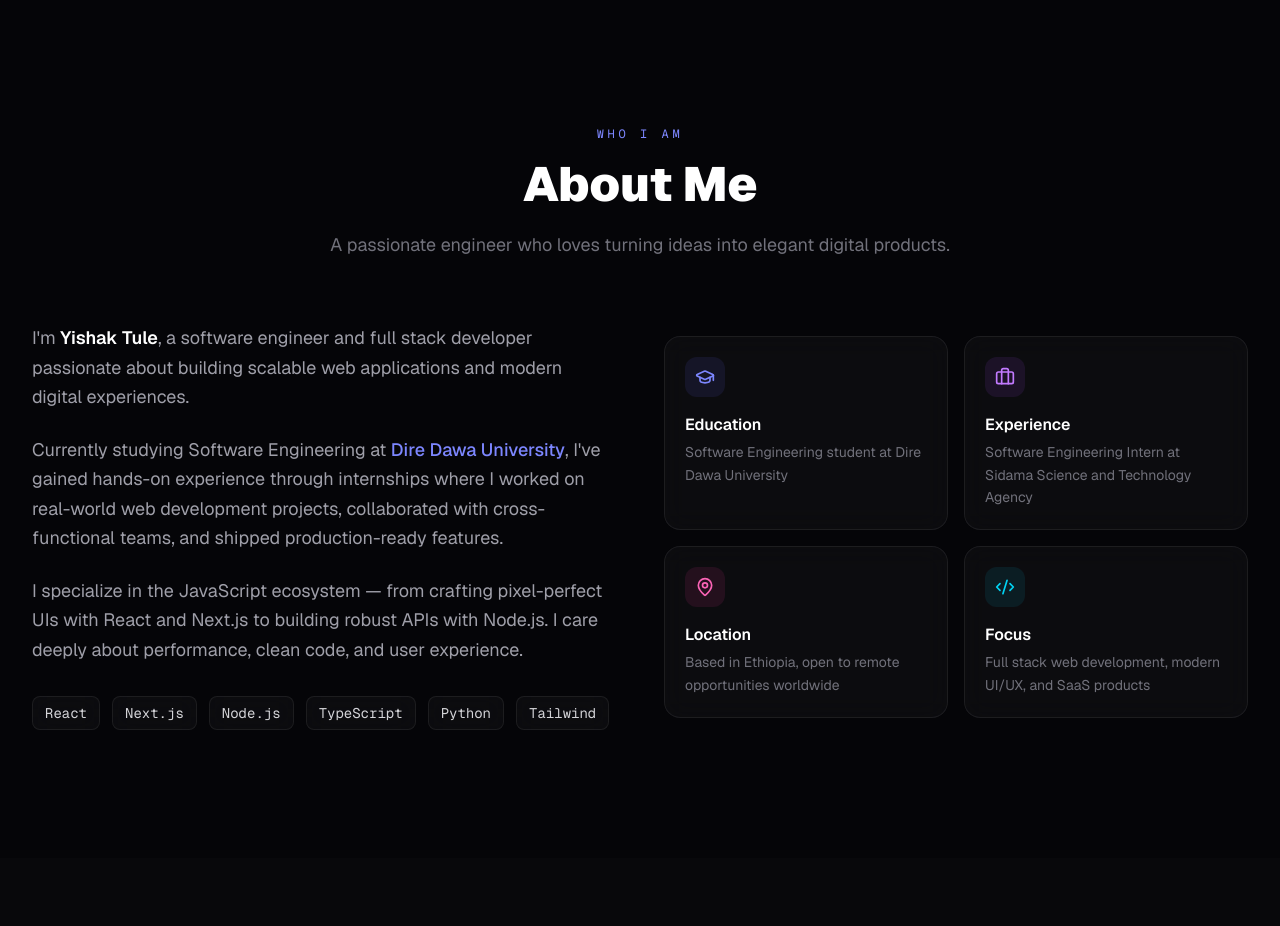
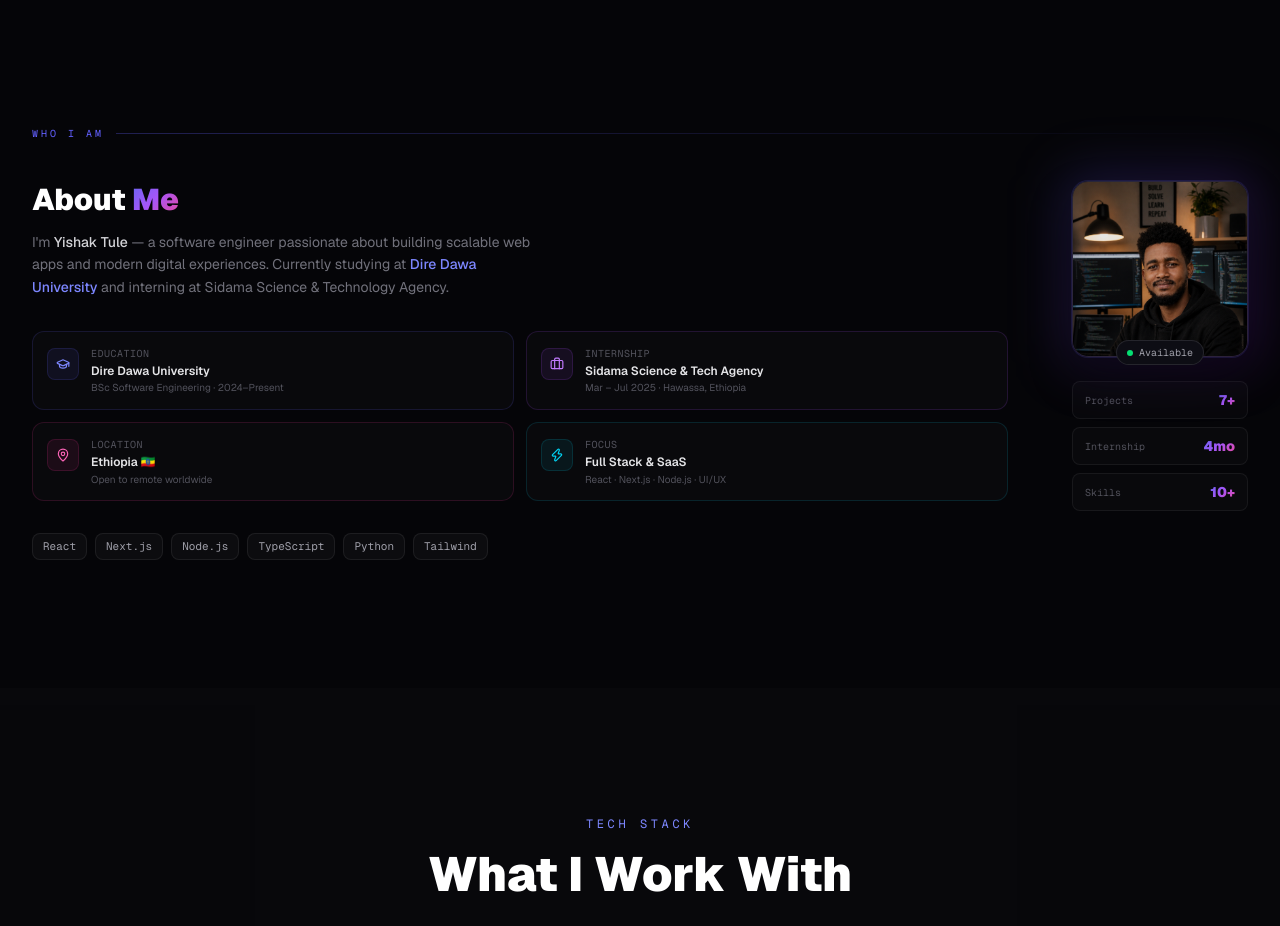
Before and after one commit to isakhu/yishak-tule, a Next.js app: page / in a window 1280 px wide. Shown: the part 820-1746 px from the top of the page. Built offline with nearby package versions, Linux system fonts and the light colour scheme.

Commit message:
Redesign About: compact modern layout, smaller text, eye-catching cards

```diff
--- a/components/About.tsx
+++ b/components/About.tsx
@@ -1,130 +1,215 @@
 "use client";
 
 import { motion } from "framer-motion";
-import { GraduationCap, Briefcase, MapPin, Code2 } from "lucide-react";
+import { GraduationCap, Briefcase, MapPin, Code2, Zap } from "lucide-react";
 import Image from "next/image";
 import SectionWrapper from "./SectionWrapper";
-import SectionHeading from "./SectionHeading";
 
 const highlights = [
   {
     icon: GraduationCap,
-    title: "Education",
-    desc: "Software Engineering student at Dire Dawa University",
+    label: "Education",
+    value: "Dire Dawa University",
+    sub: "BSc Software Engineering · 2024–Present",
     color: "text-indigo-400",
-    bg: "bg-indigo-500/10",
-    border: "border-indigo-500/20",
+    bg: "bg-indigo-500/8",
+    border: "border-indigo-500/15",
+    dot: "bg-indigo-400",
   },
   {
     icon: Briefcase,
-    title: "Experience",
-    desc: "Software Engineering Intern at Sidama Science and Technology Agency",
+    label: "Internship",
+    value: "Sidama Science & Tech Agency",
+    sub: "Mar – Jul 2025 · Hawassa, Ethiopia",
     color: "text-purple-400",
-    bg: "bg-purple-500/10",
-    border: "border-purple-500/20",
+    bg: "bg-purple-500/8",
+    border: "border-purple-500/15",
+    dot: "bg-purple-400",
   },
   {
     icon: MapPin,
-    title: "Location",
-    desc: "Based in Ethiopia, open to remote opportunities worldwide",
+    label: "Location",
+    value: "Ethiopia 🇪🇹",
+    sub: "Open to remote worldwide",
     color: "text-pink-400",
-    bg: "bg-pink-500/10",
-    border: "border-pink-500/20",
+    bg: "bg-pink-500/8",
+    border: "border-pink-500/15",
+    dot: "bg-pink-400",
   },
   {
-    icon: Code2,
-    title: "Focus",
-    desc: "Full stack web development, modern UI/UX, and SaaS products",
+    icon: Zap,
+    label: "Focus",
+    value: "Full Stack & SaaS",
+    sub: "React · Next.js · Node.js · UI/UX",
     color: "text-cyan-400",
-    bg: "bg-cyan-500/10",
-    border: "border-cyan-500/20",
+    bg: "bg-cyan-500/8",
+    border: "border-cyan-500/15",
+    dot: "bg-cyan-400",
   },
 ];
+
+const stack = ["React", "Next.js", "Node.js", "TypeScript", "Python", "Tailwind"];
 
 export default function About() {
   return (
     <SectionWrapper id="about">
-      <SectionHeading
-        label="Who I Am"
-        title="About Me"
-        subtitle="A passionate engineer who loves turning ideas into elegant digital products."
-      />
+      {/* Section label */}
+      <div className="flex items-center gap-3 mb-10">
+        <p className="text-[10px] font-mono tracking-[0.3em] text-indigo-500 uppercase">
+          Who I Am
+        </p>
+        <div className="flex-1 h-px bg-gradient-to-r from-indigo-500/30 to-transparent" />
+      </div>
 
-      <div className="grid lg:grid-cols-2 gap-12 items-center">
-        {/* Text */}
+      <div className="grid lg:grid-cols-[1fr_auto] gap-10 lg:gap-16 items-start">
+
+        {/* ── LEFT ── */}
+        <div className="space-y-8">
+
+          {/* Headline */}
+          <motion.div
+            initial={{ opacity: 0, y: 16 }}
+            whileInView={{ opacity: 1, y: 0 }}
+            viewport={{ once: true }}
+            transition={{ duration: 0.5 }}
+          >
+            <h2 className="text-2xl sm:text-3xl font-black text-white leading-tight mb-3">
+              About{" "}
+              <span
+                style={{
+                  background: "linear-gradient(135deg,#6366f1,#a855f7,#ec4899)",
+                  WebkitBackgroundClip: "text",
+                  WebkitTextFillColor: "transparent",
+                  backgroundClip: "text",
+                }}
+              >
+                Me
+              </span>
+            </h2>
+            <p className="text-zinc-500 text-sm leading-relaxed max-w-lg">
+              I&apos;m <span className="text-zinc-300 font-medium">Yishak Tule</span> — a software
+              engineer passionate about building scalable web apps and modern digital experiences.
+              Currently studying at{" "}
+              <span className="text-indigo-400 font-medium">Dire Dawa University</span> and
+              interning at Sidama Science &amp; Technology Agency.
+            </p>
+          </motion.div>
+
+          {/* Highlight cards — 2×2 grid */}
+          <motion.div
+            initial={{ opacity: 0, y: 16 }}
+            whileInView={{ opacity: 1, y: 0 }}
+            viewport={{ once: true }}
+            transition={{ duration: 0.5, delay: 0.1 }}
+            className="grid grid-cols-1 sm:grid-cols-2 gap-3"
+          >
+            {highlights.map((h, i) => (
+              <motion.div
+                key={h.label}
+                initial={{ opacity: 0, y: 10 }}
+                whileInView={{ opacity: 1, y: 0 }}
+                viewport={{ once: true }}
+                transition={{ duration: 0.4, delay: 0.1 + i * 0.07 }}
+                whileHover={{ y: -3, scale: 1.01 }}
+                className={`flex items-start gap-3 p-3.5 rounded-xl border ${h.border} bg-white/[0.02] hover:bg-white/[0.04] transition-all duration-200 cursor-default`}
+              >
+                <div className={`w-8 h-8 rounded-lg ${h.bg} border ${h.border} flex items-center justify-center shrink-0 mt-0.5`}>
+                  <h.icon size={14} className={h.color} />
+                </div>
+                <div className="min-w-0">
+                  <p className="text-[10px] font-mono text-zinc-600 uppercase tracking-wider mb-0.5">{h.label}</p>
+                  <p className="text-zinc-200 text-xs font-semibold leading-snug truncate">{h.value}</p>
+                  <p className="text-zinc-600 text-[10px] leading-snug mt-0.5">{h.sub}</p>
+                </div>
+              </motion.div>
+            ))}
+          </motion.div>
+
+          {/* Stack pills */}
+          <motion.div
+            initial={{ opacity: 0 }}
+            whileInView={{ opacity: 1 }}
+            viewport={{ once: true }}
+            transition={{ duration: 0.5, delay: 0.3 }}
+            className="flex flex-wrap gap-2"
+          >
+            {stack.map((tech) => (
+              <span
+                key={tech}
+                className="px-2.5 py-1 rounded-lg text-[11px] font-mono text-zinc-400
+                           bg-white/[0.03] border border-white/[0.07]
+                           hover:text-indigo-400 hover:border-indigo-500/25 transition-colors duration-150 cursor-default"
+              >
+                {tech}
+              </span>
+            ))}
+          </motion.div>
+        </div>
+
+        {/* ── RIGHT: Profile image ── */}
         <motion.div
-          initial={{ opacity: 0, x: -30 }}
-          whileInView={{ opacity: 1, x: 0 }}
+          initial={{ opacity: 0, scale: 0.92 }}
+          whileInView={{ opacity: 1, scale: 1 }}
           viewport={{ once: true }}
-          transition={{ duration: 0.6 }}
-          className="space-y-6"
+          transition={{ duration: 0.6, delay: 0.15 }}
+          className="hidden lg:flex flex-col items-center gap-3"
         >
-          {/* Profile image — visible on mobile above text, hidden on lg (shown in right column) */}
-          <div className="flex justify-center lg:hidden mb-2">
-            <div className="relative w-36 h-36 rounded-full overflow-hidden border-2 border-indigo-500/40 shadow-xl shadow-indigo-500/20">
+          {/* Image */}
+          <div className="relative">
+            <div className="absolute inset-0 rounded-2xl bg-gradient-to-br from-indigo-500/20 to-purple-600/20 blur-xl scale-110" />
+            <div
+              className="relative w-44 h-44 rounded-2xl overflow-hidden border border-white/10"
+              style={{ boxShadow: "0 0 0 1px rgba(99,102,241,0.15), 0 20px 40px rgba(0,0,0,0.4)" }}
+            >
               <Image
                 src="/profile.png"
                 alt="Yishak Tule"
                 fill
                 className="object-cover object-top"
-                sizes="144px"
+                sizes="176px"
               />
+              <div className="absolute inset-0 bg-gradient-to-t from-black/20 to-transparent" />
+            </div>
+
+            {/* Online badge */}
+            <div className="absolute -bottom-2 left-1/2 -translate-x-1/2 flex items-center gap-1.5 px-2.5 py-1 rounded-full bg-[#0d0d14] border border-white/10 text-[10px] font-mono text-zinc-400 whitespace-nowrap">
+              <span className="w-1.5 h-1.5 rounded-full bg-green-400 animate-pulse" />
+              Available
             </div>
           </div>
-          <p className="text-zinc-400 text-lg leading-relaxed">
-            I&apos;m{" "}
-            <span className="text-white font-semibold">Yishak Tule</span>, a
-            software engineer and full stack developer passionate about building
-            scalable web applications and modern digital experiences.
-          </p>
-          <p className="text-zinc-400 text-lg leading-relaxed">
-            Currently studying Software Engineering at{" "}
-            <span className="text-indigo-400 font-medium">
-              Dire Dawa University
-            </span>
-            , I&apos;ve gained hands-on experience through internships where I
-            worked on real-world web development projects, collaborated with
-            cross-functional teams, and shipped production-ready features.
-          </p>
-          <p className="text-zinc-400 text-lg leading-relaxed">
-            I specialize in the JavaScript ecosystem — from crafting pixel-perfect
-            UIs with React and Next.js to building robust APIs with Node.js. I
-            care deeply about performance, clean code, and user experience.
-          </p>
 
-          <div className="flex flex-wrap gap-3 pt-2">
-            {["React", "Next.js", "Node.js", "TypeScript", "Python", "Tailwind"].map((tech) => (
-              <span
-                key={tech}
-                className="px-3 py-1.5 rounded-lg glass border border-white/10 text-zinc-300 text-sm font-mono"
+          {/* Mini stat column */}
+          <div className="flex flex-col gap-2 mt-3 w-full">
+            {[
+              { n: "7+", t: "Projects" },
+              { n: "4mo", t: "Internship" },
+              { n: "10+", t: "Skills" },
+            ].map((s) => (
+              <div
+                key={s.t}
+                className="flex items-center justify-between px-3 py-2 rounded-lg bg-white/[0.02] border border-white/[0.06] w-44"
               >
-                {tech}
-              </span>
+                <span className="text-zinc-600 text-[10px] font-mono">{s.t}</span>
+                <span className="text-sm font-black gradient-text">{s.n}</span>
+              </div>
             ))}
           </div>
         </motion.div>
 
-        {/* Cards */}
-        <div className="grid grid-cols-1 sm:grid-cols-2 gap-4">
-          {highlights.map((item, i) => (
-            <motion.div
-              key={item.title}
-              initial={{ opacity: 0, y: 20 }}
-              whileInView={{ opacity: 1, y: 0 }}
-              viewport={{ once: true }}
-              transition={{ duration: 0.5, delay: i * 0.1 }}
-              whileHover={{ y: -4, scale: 1.02 }}
-              className={`glass border ${item.border} rounded-2xl p-5 cursor-default`}
-            >
-              <div className={`w-10 h-10 rounded-xl ${item.bg} flex items-center justify-center mb-4`}>
-                <item.icon size={20} className={item.color} />
-              </div>
-              <h3 className="text-white font-semibold mb-1">{item.title}</h3>
-              <p className="text-zinc-500 text-sm leading-relaxed">{item.desc}</p>
-            </motion.div>
-          ))}
+      </div>
+
+      {/* Mobile profile image */}
+      <motion.div
+        initial={{ opacity: 0 }}
+        whileInView={{ opacity: 1 }}
+        viewport={{ once: true }}
+        transition={{ duration: 0.5 }}
+        className="lg:hidden flex justify-center mt-8"
+      >
+        <div className="relative w-28 h-28 rounded-2xl overflow-hidden border border-white/10">
+          <Image src="/profile.png" alt="Yishak Tule" fill className="object-cover object-top" sizes="112px" />
         </div>
-      </div>
+      </motion.div>
     </SectionWrapper>
   );
 }
```
